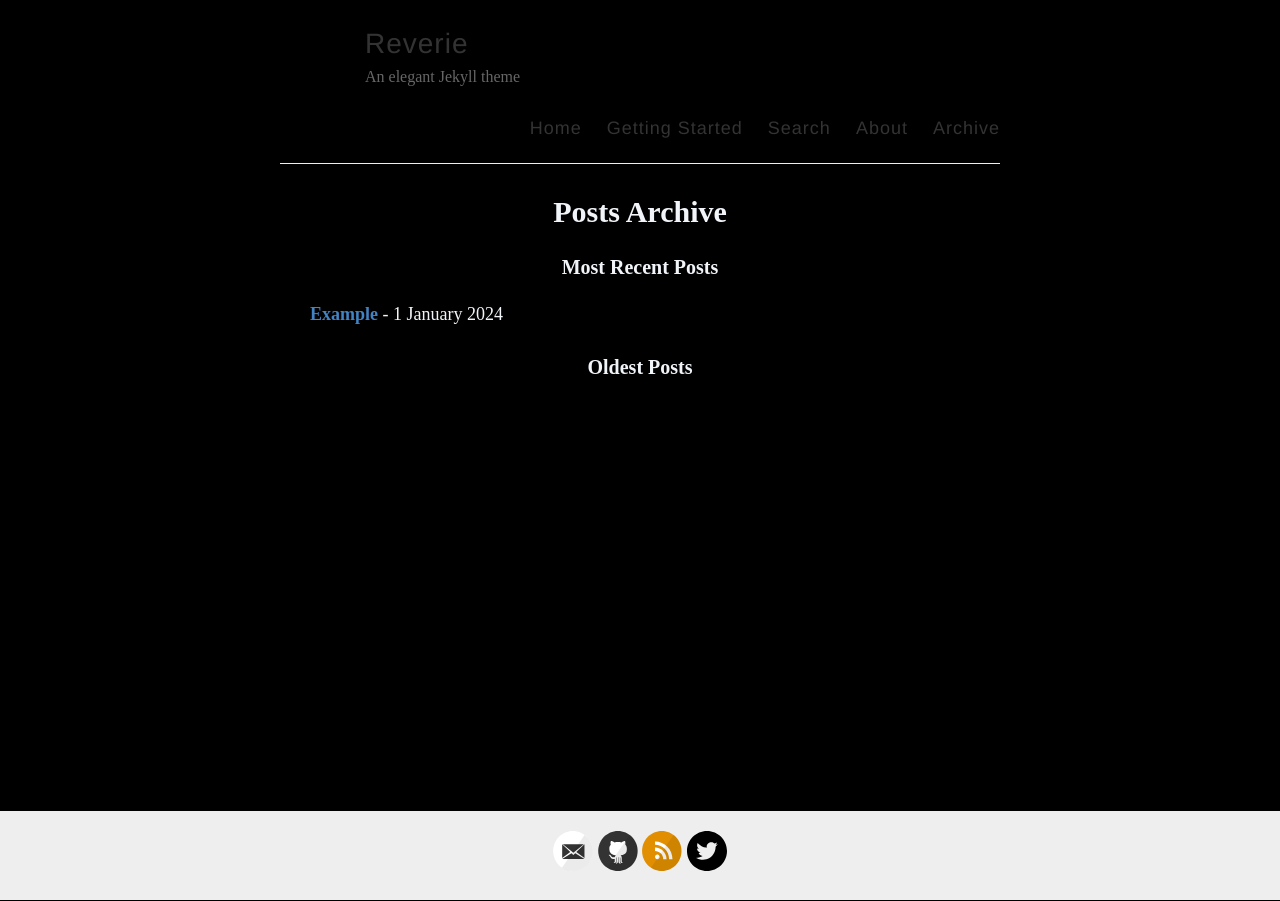
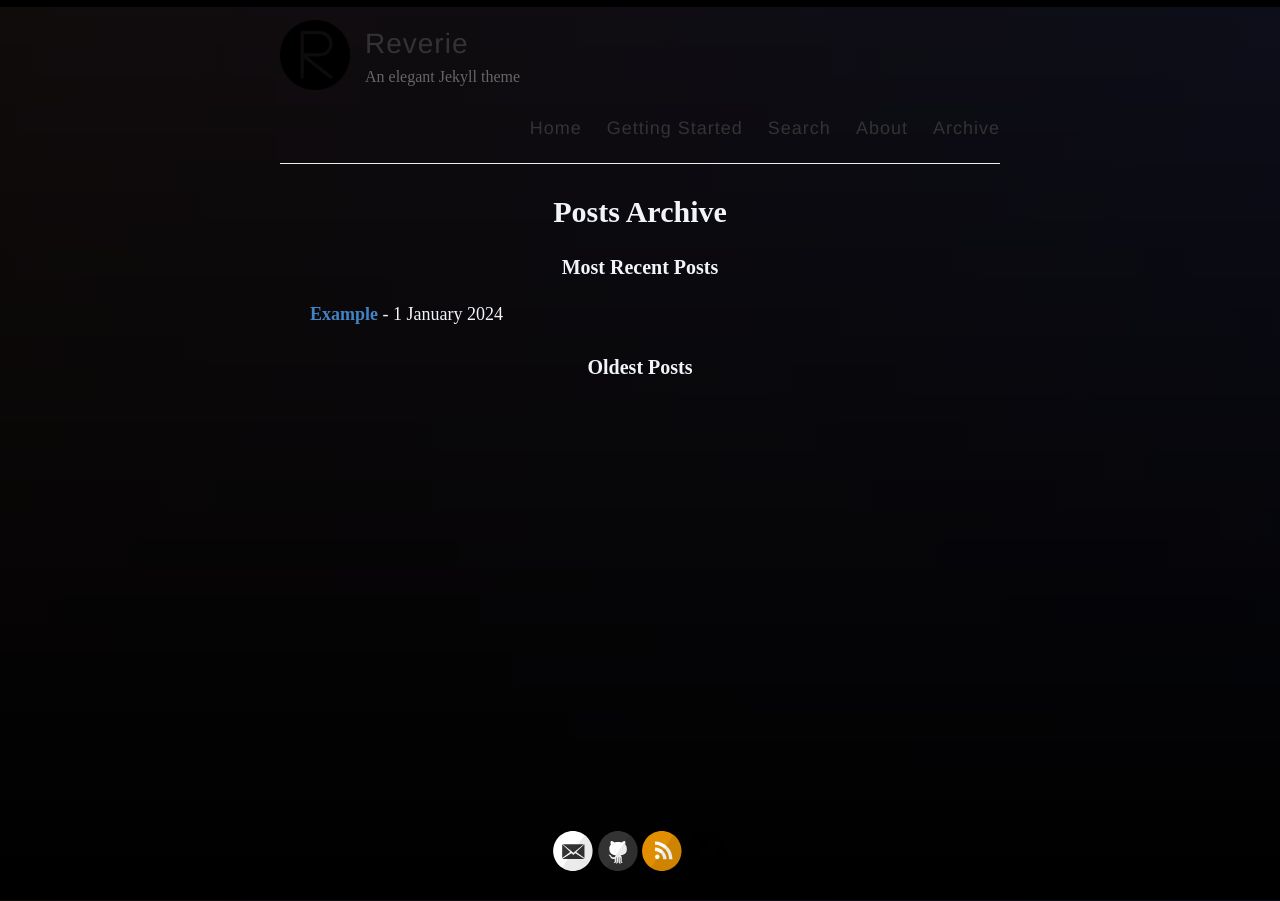
Before and after one commit to Break-Into-Data/break-into-data-website, a Jekyll site: the page built from _pages/archive.md, in a window 1280 px wide. Built offline with Jekyll 4.4.1, drawn with Linux system fonts in a browser that asks for light colours.

Commit message:
Add gradient

```diff
--- a/assets/style.scss
+++ b/assets/style.scss
@@ -31,7 +31,9 @@
 }
 
 body {
-  background: $backgroundColor;
+  // background: $backgroundColor;
+  background: linear-gradient(to top, #000 0, hsla(0, 0%, 100%, 0) 820%), linear-gradient(to right, rgb(142 98 98) 0, rgb(107 115 211) 100%);
+  background-size: 100% 100%, 100% 100%, 1440px 1px;
   line-height: 1.7;
   font-weight: 400;
   font-size: 18px;
@@ -386,7 +388,7 @@
     color: $gray;
     font-size: 22px;
     font-style: italic;
-    background-color: #ede1ff;
+    // background-color: #ede1ff;
   }
 
   .you-may-like{
@@ -396,7 +398,7 @@
     color: $gray;
     font-size: 22px;
     font-style: italic;
-    background-color: #ddffb5;;
+    // background-color: #ddffb5;;
   }
 
   .comments {
@@ -423,7 +425,7 @@
   bottom: 0;
   width: 100%;
   height: 89px;
-  background-color: $lightGray;
+  // background-color: $lightGray;
 }
 
 footer {
@@ -433,6 +435,7 @@
 
 body:after {
     background: linear-gradient(to right, #ffffff   0, #2196F3   33%, #E91E63   66%, #000 100%);
+    background: $backgroundColor;
     width: 100%;
     height: 5px;
     top: 0;
```
Also changed, not shown: index.md (+3 -0 lines).
